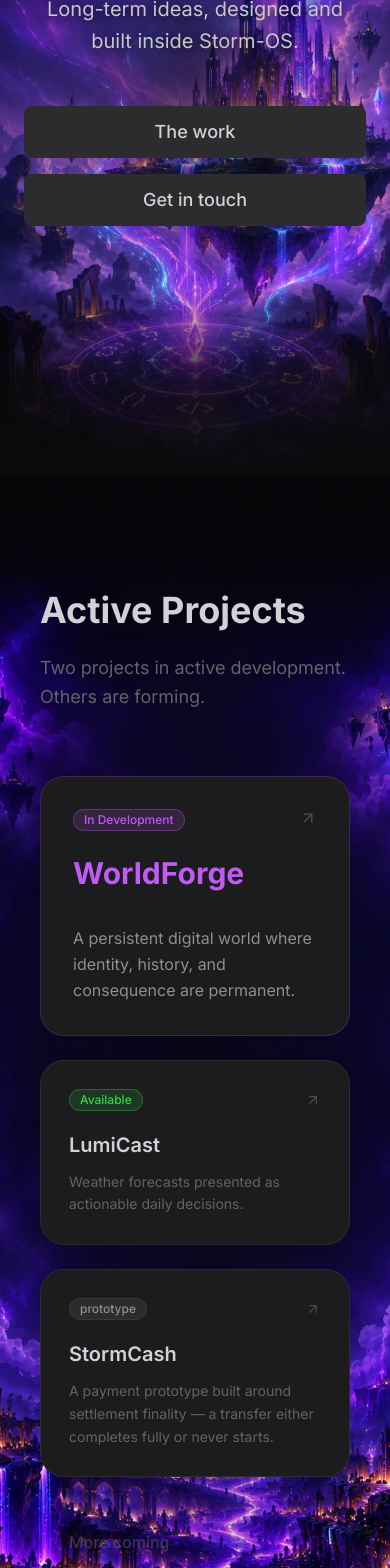
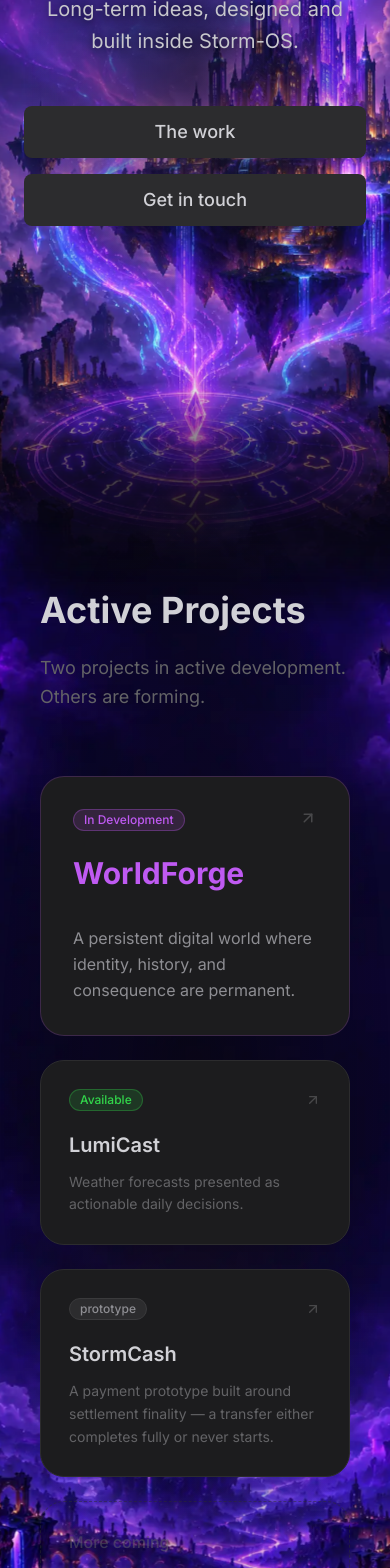
Before and after one commit to StormD3v/StormOS, a Next.js app: page / in a window 390 px wide. Shown: the part 432-2000 px from the top of the page. Built offline with nearby package versions, Linux system fonts and the light colour scheme.

Commit message:
feat(backgrounds): seamless mask blending and subtle living animations on mobile

```diff
--- a/components/layout/page-wrapper.tsx
+++ b/components/layout/page-wrapper.tsx
@@ -16,7 +16,7 @@ export function PageWrapper({ children }: PageWrapperProps) {
         Skip to main content
       </a>
       <Navigation />
-      <main id="main-content" role="main" className="flex-1 pt-16">
+      <main id="main-content" role="main" className="flex-1 pt-16 overflow-x-clip">
         {children}
       </main>
       <Footer />
--- a/components/sections/building.tsx
+++ b/components/sections/building.tsx
@@ -2,10 +2,10 @@
 
 import { motion } from 'framer-motion';
 import Link from 'next/link';
-import Image from 'next/image';
 import { cn } from '@/lib/utils';
 import { Container } from '@/components/layout/container';
 import { ArrowUpRight } from 'lucide-react';
+import { MobileBackground } from '@/components/ui/mobile-background';
 import { projects } from '@/content/projects';
 
 // Section entrance
@@ -61,20 +61,12 @@ export function Building() {
     const others = projects.filter(p => p !== flagship);
 
     return (
-        <section id="building" className="py-28 px-6 relative overflow-hidden">
-            {/* Mobile background image */}
-            <div className="absolute inset-0 sm:hidden -z-20">
-                <Image
-                    src="/images/descent-projects.webp"
-                    alt=""
-                    aria-hidden="true"
-                    fill
-                    className="object-cover object-center pointer-events-none"
-                />
-            </div>
-
+        <section id="building" className="py-28 px-6 relative">
             {/* Solid dark background fallback */}
             <div className="absolute inset-0 bg-neutral-950 -z-30" />
+
+            {/* Mobile background image with seamless blending and effects */}
+            <MobileBackground src="/images/descent-projects.webp" effects="glow" />
 
             {/* Soft dark gradient behind project cards on mobile */}
             <div
--- a/components/sections/hero.tsx
+++ b/components/sections/hero.tsx
@@ -1,9 +1,9 @@
 'use client';
 
 import { useReducedMotion, motion } from 'framer-motion';
-import Image from 'next/image';
 import { Button } from '@/components/ui/button';
 import { LetterGlowSweep } from '@/components/ui/letter-glow-sweep';
+import { MobileBackground } from '@/components/ui/mobile-background';
 
 const entrance = (delay: number) => ({
   initial: { opacity: 0, y: 20 },
@@ -21,25 +21,14 @@ export function Hero() {
   return (
     <section
       id="hero"
-      className="min-h-screen flex flex-col px-6 relative overflow-hidden"
+      className="min-h-screen flex flex-col px-6 relative"
       aria-labelledby="hero-headline"
     >
       {/* Solid dark background fallback */}
       <div className="absolute inset-0 bg-neutral-950 -z-30" />
 
-      {/* Mobile background image */}
-      <div className="absolute inset-0 sm:hidden -z-20">
-        <Image
-          src="/images/hero-mobile.webp"
-          alt=""
-          aria-hidden="true"
-          fill
-          className="object-cover object-bottom pointer-events-none"
-        />
-      </div>
-
-      {/* Bottom fade to page background */}
-      <div className="absolute bottom-0 left-0 right-0 h-48 bg-gradient-to-t from-neutral-950 via-neutral-950/80 to-transparent -z-10 sm:hidden" aria-hidden="true" />
+      {/* Mobile background image with seamless blending */}
+      <MobileBackground src="/images/hero-mobile.webp" objectPosition="bottom" />
 
       {/* Ambient glow — near-invisible purple atmosphere */}
       <div
--- a/components/sections/worldforge.tsx
+++ b/components/sections/worldforge.tsx
@@ -2,10 +2,10 @@
 
 import { useRef } from 'react';
 import { useReducedMotion, motion } from 'framer-motion';
-import Image from 'next/image';
 import { Container } from '@/components/layout/container';
 import { Button } from '@/components/ui/button';
 import { WaitlistForm } from '@/components/sections/waitlist-form';
+import { MobileBackground } from '@/components/ui/mobile-background';
 
 export function WorldForge() {
   const reducedMotion = useReducedMotion();
@@ -24,22 +24,14 @@ export function WorldForge() {
   return (
     <section
       id="worldforge"
-      className="relative py-36 px-6 overflow-hidden"
+      className="relative py-36 px-6"
       aria-labelledby="worldforge-heading"
     >
-      {/* Mobile background image */}
-      <div className="absolute inset-0 sm:hidden -z-20">
-        <Image
-          src="/images/hollow-world.webp"
-          alt=""
-          aria-hidden="true"
-          fill
-          className="object-cover object-center pointer-events-none"
-        />
-      </div>
-
       {/* Solid dark background fallback */}
       <div className="absolute inset-0 bg-neutral-950 -z-30" />
+
+      {/* Mobile background image with seamless blending and effects */}
+      <MobileBackground src="/images/hollow-world.webp" effects="glow-embers" />
 
       {/* Dark purple ambient background */}
       <div className="absolute inset-0 bg-gradient-to-br from-accent-purple/12 via-accent-purple/3 to-transparent -z-20" />
--- /dev/null
+++ b/components/ui/mobile-background.tsx
@@ -0,0 +1,192 @@
+'use client';
+
+import { useEffect, useRef } from 'react';
+import Image from 'next/image';
+
+interface MobileBackgroundProps {
+  src: string;
+  objectPosition?: 'center' | 'bottom';
+  effects?: 'glow' | 'glow-embers' | 'none';
+}
+
+/**
+ * MobileBackground
+ *
+ * Wraps a background image with:
+ * - CSS mask for seamless top/bottom fading
+ * - 96px extension past section boundaries for crossfade
+ * - Subtle living animations (breathing, glow, embers)
+ * - Pauses when off-screen (IntersectionObserver)
+ * - Respects prefers-reduced-motion
+ */
+export function MobileBackground({ src, objectPosition = 'center', effects = 'none' }: MobileBackgroundProps) {
+  const containerRef = useRef<HTMLDivElement>(null);
+  const reducedMotion = useRef(false);
+
+  useEffect(() => {
+    // Check for reduced motion preference
+    reducedMotion.current = window.matchMedia('(prefers-reduced-motion: reduce)').matches;
+
+    // IntersectionObserver to pause animations when off-screen
+    const observer = new IntersectionObserver(
+      (entries) => {
+        entries.forEach((entry) => {
+          if (containerRef.current) {
+            if (entry.isIntersecting) {
+              containerRef.current.style.animationPlayState = 'running';
+            } else {
+              containerRef.current.style.animationPlayState = 'paused';
+            }
+          }
+        });
+      },
+      { threshold: 0.1 }
+    );
+
+    if (containerRef.current) {
+      observer.observe(containerRef.current);
+    }
+
+    return () => observer.disconnect();
+  }, []);
+
+  if (reducedMotion.current) {
+    return (
+      <div className="absolute inset-0 sm:hidden -z-20 -top-24 -bottom-24">
+        <Image
+          src={src}
+          alt=""
+          aria-hidden="true"
+          fill
+          className={`object-cover pointer-events-none ${
+            objectPosition === 'bottom' ? 'object-bottom' : 'object-center'
+          }`}
+          style={{
+            maskImage: 'linear-gradient(to bottom, transparent 0%, black 18%, black 82%, transparent 100%)',
+            WebkitMaskImage: 'linear-gradient(to bottom, transparent 0%, black 18%, black 82%, transparent 100%)',
+          }}
+        />
+      </div>
+    );
+  }
+
+  return (
+    <div
+      ref={containerRef}
+      className="absolute inset-0 sm:hidden -z-20 -top-24 -bottom-24"
+      style={{ animationPlayState: 'paused' }}
+    >
+      <Image
+        src={src}
+        alt=""
+        aria-hidden="true"
+        fill
+        className={`object-cover pointer-events-none ${
+          objectPosition === 'bottom' ? 'object-bottom' : 'object-center'
+        }`}
+        style={{
+          maskImage: 'linear-gradient(to bottom, transparent 0%, black 18%, black 82%, transparent 100%)',
+          WebkitMaskImage: 'linear-gradient(to bottom, transparent 0%, black 18%, black 82%, transparent 100%)',
+          animation: 'breathe 24s ease-in-out infinite',
+        }}
+      />
+      {effects === 'glow' && (
+        <>
+          <div
+            className="absolute w-32 h-32 rounded-full blur-3xl mix-blend-screen"
+            style={{
+              background: 'radial-gradient(circle, rgba(191,90,242,0.6) 0%, transparent 70%)',
+              top: '60%',
+              left: '30%',
+              animation: 'glowPulse 5s ease-in-out infinite',
+              animationDelay: '0s',
+            }}
+            aria-hidden="true"
+          />
+          <div
+            className="absolute w-24 h-24 rounded-full blur-2xl mix-blend-screen"
+            style={{
+              background: 'radial-gradient(circle, rgba(191,90,242,0.5) 0%, transparent 70%)',
+              top: '70%',
+              left: '60%',
+              animation: 'glowPulse 6s ease-in-out infinite',
+              animationDelay: '2s',
+            }}
+            aria-hidden="true"
+          />
+        </>
+      )}
+      {effects === 'glow-embers' && (
+        <>
+          <div
+            className="absolute w-40 h-40 rounded-full blur-3xl mix-blend-screen"
+            style={{
+              background: 'radial-gradient(circle, rgba(191,90,242,0.6) 0%, transparent 70%)',
+              top: '50%',
+              left: '40%',
+              animation: 'glowPulse 5s ease-in-out infinite',
+              animationDelay: '0s',
+            }}
+            aria-hidden="true"
+          />
+          <div
+            className="absolute w-28 h-28 rounded-full blur-2xl mix-blend-screen"
+            style={{
+              background: 'radial-gradient(circle, rgba(191,90,242,0.5) 0%, transparent 70%)',
+              top: '65%',
+              left: '65%',
+              animation: 'glowPulse 6s ease-in-out infinite',
+              animationDelay: '2.5s',
+            }}
+            aria-hidden="true"
+          />
+          {/* Embers */}
+          {Array.from({ length: 10 }).map((_, i) => (
+            <div
+              key={i}
+              className="absolute rounded-full blur-sm"
+              style={{
+                width: `${2 + Math.random() * 2}px`,
+                height: `${2 + Math.random() * 2}px`,
+                background: i % 2 === 0 ? 'rgba(251,191,36,0.6)' : 'rgba(191,90,242,0.6)',
+                bottom: '5%',
+                left: `${20 + Math.random() * 60}%`,
+                animation: `emberFloat ${10 + Math.random() * 6}s ease-out infinite`,
+                animationDelay: `${Math.random() * 8}s`,
+              }}
+              aria-hidden="true"
+            />
+          ))}
+        </>
+      )}
+      <style jsx global>{`
+        @keyframes breathe {
+          0%, 100% {
+            transform: scale(1);
+          }
+          50% {
+            transform: scale(1.04);
+          }
+        }
+        @keyframes glowPulse {
+          0%, 100% {
+            opacity: 0.3;
+          }
+          50% {
+            opacity: 0.8;
+          }
+        }
+        @keyframes emberFloat {
+          0% {
+            transform: translateY(0) scale(1);
+            opacity: 0.6;
+          }
+          100% {
+            transform: translateY(-100px) scale(0.5);
+            opacity: 0;
+          }
+        }
+      `}</style>
+    </div>
+  );
+}
```
